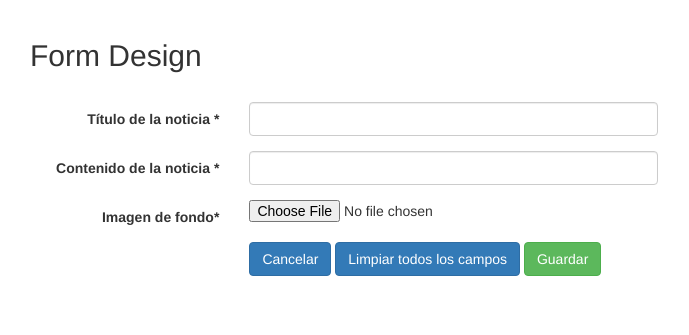
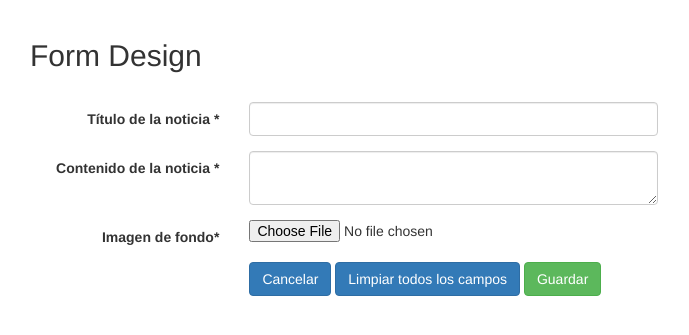
Before and after one commit to Luisda199824/EjeTurismo, a Django app: template templates/administrador/new_notice.html in a window 1280 px wide. Shown: the part 51-386 px from the top of the page, without its empty margins (40-729 px from the left). Run offline with Django 3.2, Linux system fonts and the light colour scheme; the template is opened without the code that fills it, so the values that code supplies are empty; parts of the project's set-up code (start-up, migrations or seed data) failed here and were passed over; some libraries are stand-ins or nearby versions.

Commit message:
Organización de texto para nueva noticia2

```diff
--- a/templates/administrador/new_notice.html
+++ b/templates/administrador/new_notice.html
@@ -62,7 +62,7 @@
                         <label class="control-label col-md-3 col-sm-3 col-xs-12" for="contenido">Contenido de la noticia <span class="required">*</span>
                         </label>
                         <div class="col-md-6 col-sm-6 col-xs-12">
-                          <input type="text" id="contenido" name="contenido" required="required" class="form-control col-md-7 col-xs-12">
+                          <textarea type="text" id="contenido" name="contenido" required="required" class="form-control col-md-7 col-xs-12"></textarea>
                         </div>
                       </div>
                       <div class="form-group">
```
